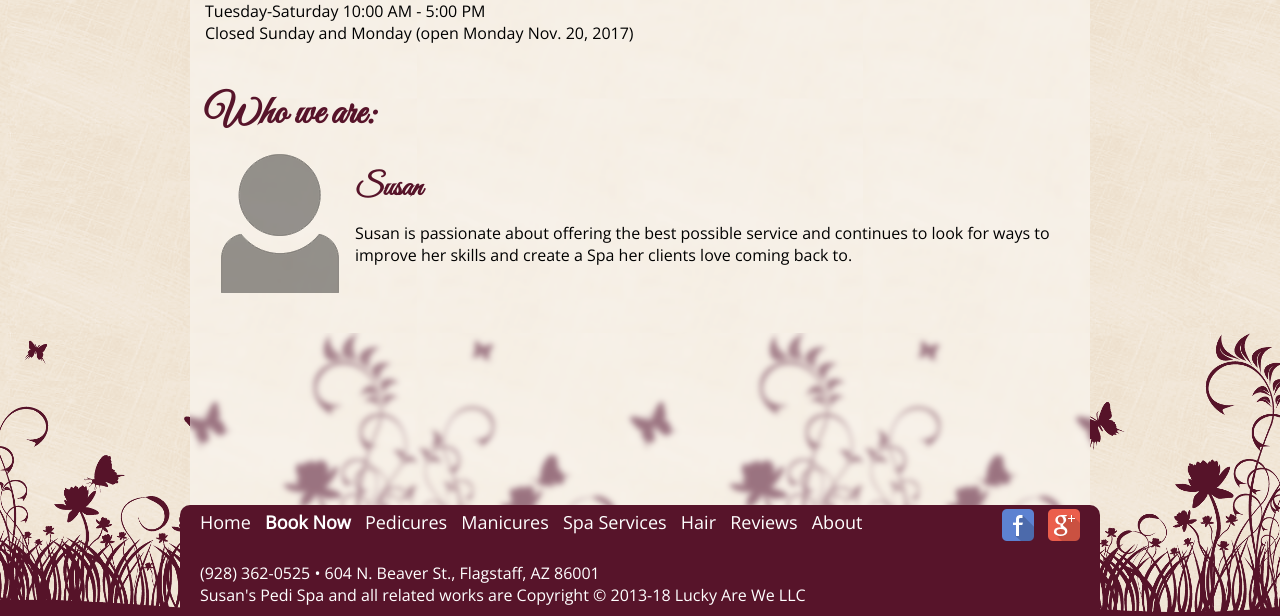
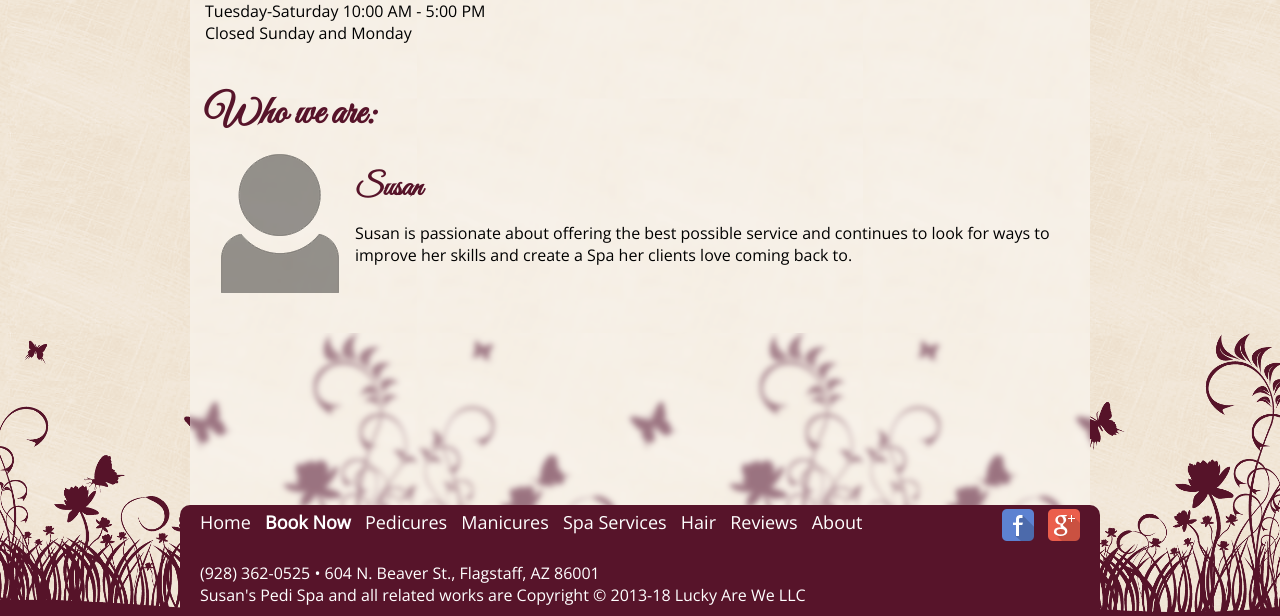
Before and after one commit to susanspedispa/susanspedispa.github.io, a Jekyll site: the page built from about/index.html, in a window 1280 px wide, cut to the strip 419-1035 px from the top of the page. Built offline with Jekyll 4.4.1, drawn with Linux system fonts in a browser that asks for light colours.

Commit message:
Update about.html

```diff
--- a/_includes/about.html
+++ b/_includes/about.html
@@ -6,7 +6,7 @@
 	<i>North East corner of Beaver and Fine St. with plenty of client parking!</i><br />
 	<b>Hours: By Appointment Only</b> <br />
 	Tuesday-Saturday 10:00 AM - 5:00 PM<br />
-	Closed Sunday and Monday (open Monday Nov. 20, 2017)<br />
+	Closed Sunday and Monday<br />
 </div>
 
 <div class="halfColumn">
```
